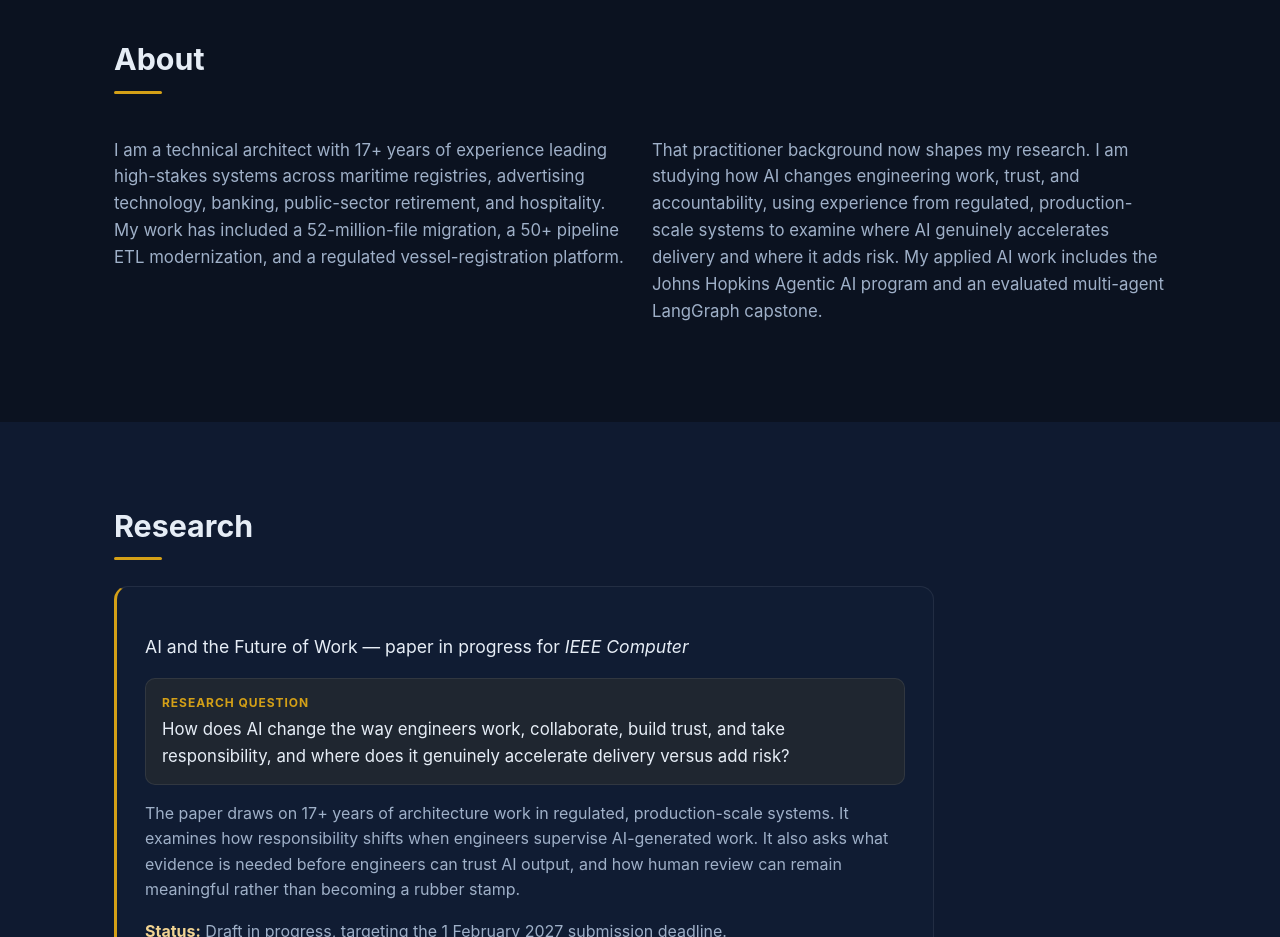
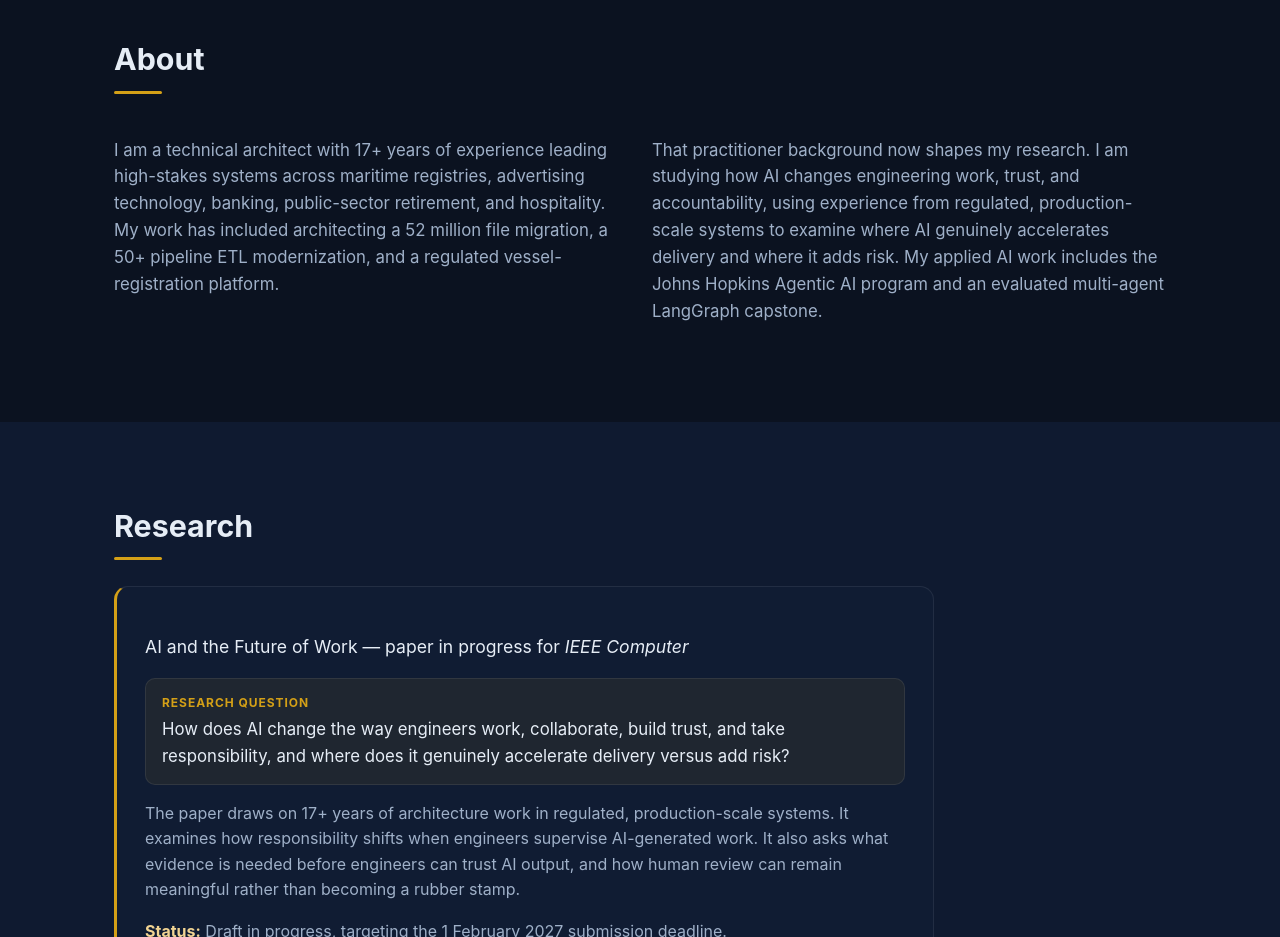
Before and after one commit to lizmathew-neo/liz-mathew-resume, a plain HTML site: page index.html in a window 1280 px wide. Shown: the part 1140-2077 px from the top of the page. Drawn offline with Linux system fonts and the light colour scheme.

Commit message:
Clarify migration architecture role in About
Co-authored-by: Copilot <223556219+Copilot@users.noreply.github.com>

```diff
--- a/index.html
+++ b/index.html
@@ -88,7 +88,7 @@
         <p>
           I am a technical architect with 17+ years of experience leading high-stakes systems across maritime
           registries, advertising technology, banking, public-sector retirement, and hospitality. My work has
-          included a 52-million-file migration, a 50+ pipeline ETL modernization, and a regulated
+          included architecting a 52 million file migration, a 50+ pipeline ETL modernization, and a regulated
           vessel-registration platform.
         </p>
         <p>
```
